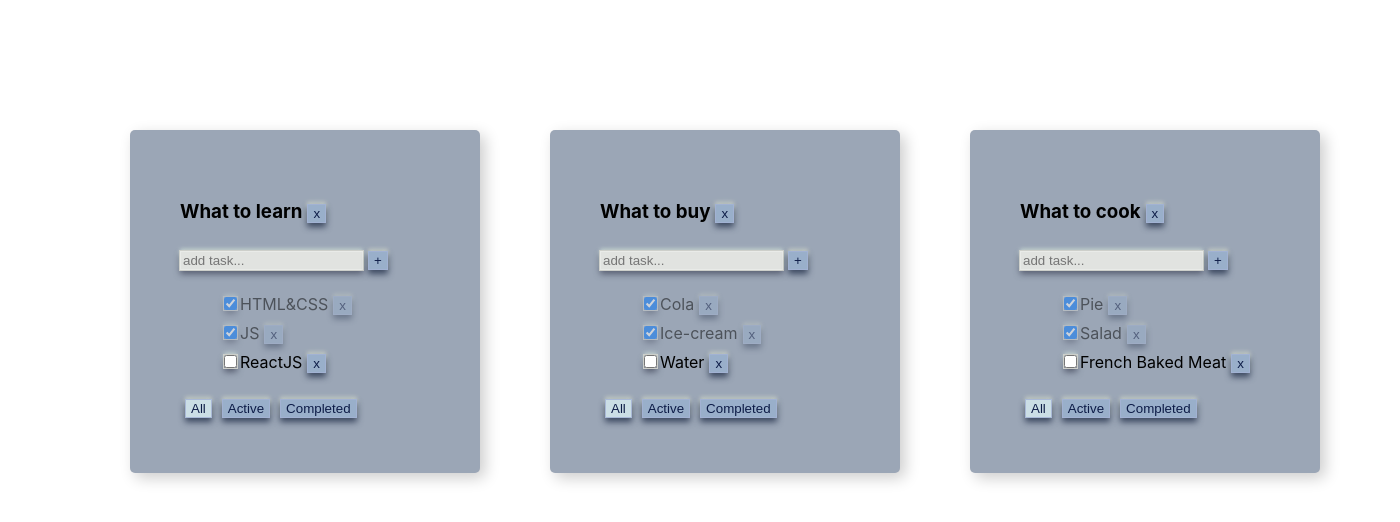
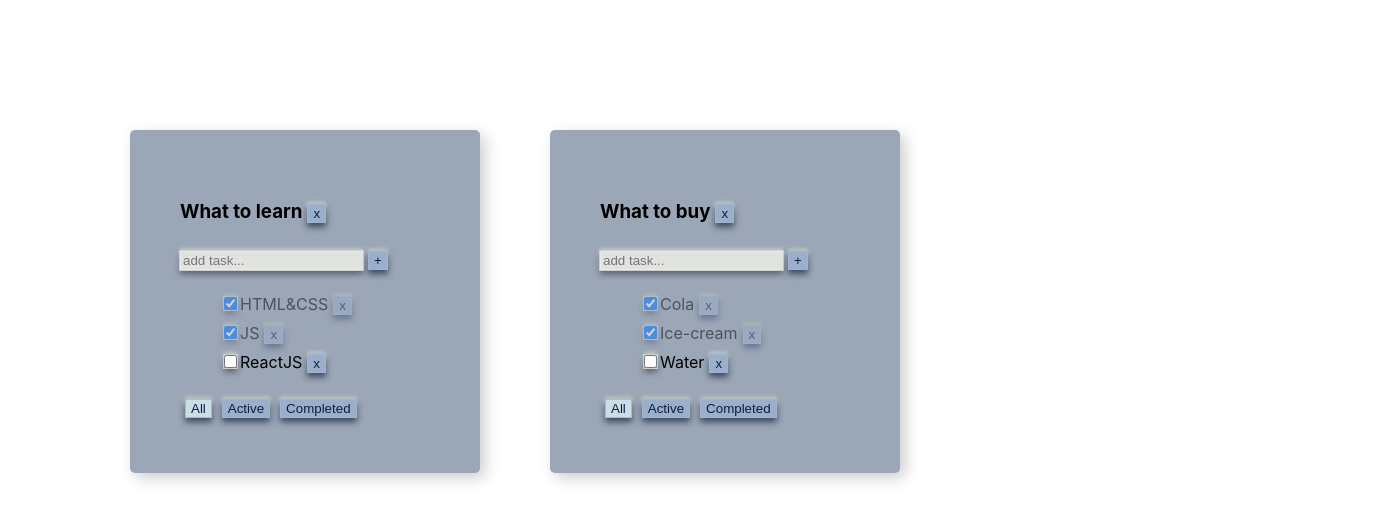
Before and after one commit to kdrenata/todolists, a React (Vite) app: page / in a window 1280 px wide. Shown: the top 522 px of the page, 1400 px wide, since content can reach past the window. Built offline with nearby package versions, Linux system fonts and the light colour scheme.

Commit message:
todolist refactoring

```diff
--- a/src/App.tsx
+++ b/src/App.tsx
@@ -21,15 +21,14 @@ export type TasksStateType = { // тип описания структуры д
 export type FilterValues = 'all' | 'active' | 'completed'
 
 export const App = () => {
+
 // BBL
     const todolistId_1 = v1()
     const todolistId_2 = v1()
-    const todolistId_3 = v1()
 
     const [todolists, setTodolists] = useState<Array<TodolistType>>([
         {id: todolistId_1, title: 'What to learn', filter: 'all'},
         {id: todolistId_2, title: 'What to buy', filter: 'all'},
-        {id: todolistId_3, title: 'What to cook', filter: 'all'}
     ])
     const [tasks, setTasks] = useState<TasksStateType>({ //новый State с тасками
         [todolistId_1]: [
@@ -42,11 +41,7 @@ export const App = () => {
             {id: v1(), title: 'Ice-cream', isDone: true},
             {id: v1(), title: 'Water', isDone: false},
         ],
-        [todolistId_3]: [
-            {id: v1(), title: 'Pie', isDone: true},
-            {id: v1(), title: 'Salad', isDone: true},
-            {id: v1(), title: 'French Baked Meat', isDone: false},
-        ],
+
     })
 
     const deleteTask = (taskId: string, todolistId: string) => {
```
